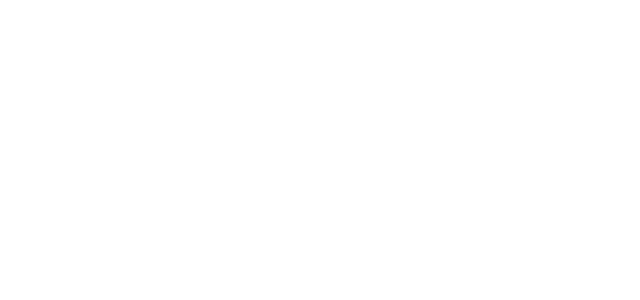
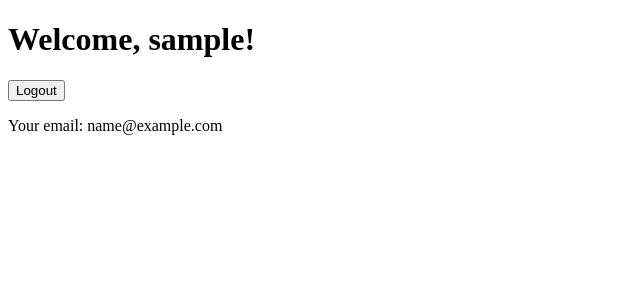
Before and after one commit to KaylaMM/study-buddy, a React (Vite) app in the folder client/: page /dashboard in a window 1280 px wide. Before the commit this address had no page. Shown: the top 300 px of the page, without its empty margins (0-640 px from the left). Built offline with nearby package versions, Linux system fonts and the light colour scheme; sample sign-in values are in the browser's storage.

Commit message:
Add prop types, create dashboard page, and test login and and regiter forms

```diff
--- a/client/package.json
+++ b/client/package.json
@@ -11,6 +11,7 @@
   },
   "dependencies": {
     "axios": "^1.8.4",
+    "prop-types": "^15.8.1",
     "react": "^19.0.0",
     "react-dom": "^19.0.0",
     "react-router-dom": "^7.4.0",
--- a/client/src/App.jsx
+++ b/client/src/App.jsx
@@ -6,6 +6,7 @@ import {
 } from "react-router-dom";
 import LoginPage from "./pages/LoginPage";
 import RegisterPage from "./pages/RegisterPage";
+import DashboardPage from "./pages/DashboardPage";
 
 function App() {
   return (
@@ -13,6 +14,7 @@ function App() {
       <Routes>
         <Route path="/login" element={<LoginPage />} />
         <Route path="/register" element={<RegisterPage />} />
+        <Route path="/dashboard" element={<DashboardPage />} />
         <Route path="/" element={<Navigate to="/login" replace />} />
       </Routes>
     </Router>
--- a/client/src/components/LoginForm/LoginForm.jsx
+++ b/client/src/components/LoginForm/LoginForm.jsx
@@ -1,4 +1,5 @@
 import { useState } from "react";
+import PropTypes from "prop-types";
 
 const LoginForm = ({ onSubmit }) => {
   const [formData, setFormData] = useState({
@@ -107,4 +108,8 @@ const LoginForm = ({ onSubmit }) => {
   );
 };
 
+LoginForm.propTypes = {
+  onSubmit: PropTypes.func.isRequired,
+};
+
 export default LoginForm;
--- /dev/null
+++ b/client/src/pages/DashboardPage.jsx
@@ -0,0 +1,42 @@
+import { useEffect, useState } from "react";
+import { useNavigate } from "react-router-dom";
+
+const DashboardPage = () => {
+  const [user, setUser] = useState(null);
+  const navigate = useNavigate();
+
+  useEffect(() => {
+    const userData = localStorage.getItem("user");
+    if (!userData) {
+      navigate("/login");
+      return;
+    }
+    setUser(JSON.parse(userData));
+  }, [navigate]);
+
+  const handleLogout = () => {
+    localStorage.removeItem("user");
+    navigate("/login");
+  };
+
+  if (!user) {
+    return <div>Loading...</div>;
+  }
+
+  return (
+    <div className="dashboard-page">
+      <header className="dashboard-header">
+        <h1>Welcome, {user.username}!</h1>
+        <button onClick={handleLogout} className="logout-button">
+          Logout
+        </button>
+      </header>
+      <main className="dashboard-content">
+        <p>Your email: {user.email}</p>
+        {/* Add more dashboard content here */}
+      </main>
+    </div>
+  );
+};
+
+export default DashboardPage;
--- a/client/src/pages/LoginPage.jsx
+++ b/client/src/pages/LoginPage.jsx
@@ -13,26 +13,13 @@ const LoginPage = () => {
         formData
       );
 
-      // const response = await fetch("http://localhost:8080/api/auth/login", {
-      //   method: "POST",
-      //   headers: {
-      //     "Content-Type": "application/json",
-      //   },
-      //   body: JSON.stringify(formData),
-      //   credentials: "include",
-      // });
-
-      if (!response.ok) {
-        const errorData = await response.json();
-        throw new Error(errorData.message || "Login failed");
-      }
-
-      const data = await response.json();
+      const { data } = response;
       localStorage.setItem("user", JSON.stringify(data.user));
-
       navigate("/dashboard");
     } catch (error) {
-      throw new Error(error.message || "Failed to login. Please try again.");
+      throw new Error(
+        error.response?.data?.message || "Failed to login. Please try again."
+      );
     }
   };
 
--- a/client/src/pages/RegisterPage.jsx
+++ b/client/src/pages/RegisterPage.jsx
@@ -15,25 +15,13 @@ const RegisterPage = () => {
         registrationData
       );
 
-      // const response = await fetch("http://localhost:5000/api/auth/register", {
-      //   method: "POST",
-      //   headers: {
-      //     "Content-Type": "application/json",
-      //   },
-      //   body: JSON.stringify(registrationData),
-      // });
-
-      if (!response.ok) {
-        const errorData = await response.json();
-        throw new Error(errorData.message || "Registration failed");
-      }
-
-      const data = await response.json();
+      const { data } = response;
       localStorage.setItem("user", JSON.stringify(data.user));
-
       navigate("/dashboard");
     } catch (error) {
-      throw new Error(error.message || "Failed to register. Please try again.");
+      throw new Error(
+        error.response?.data?.message || "Failed to register. Please try again."
+      );
     }
   };
 
```
Also changed, not shown: client/src/components/RegisterForm/RegisterForm.jsx (+5 -5 lines), 1 other file (tests, documents, lock files or other folders).
